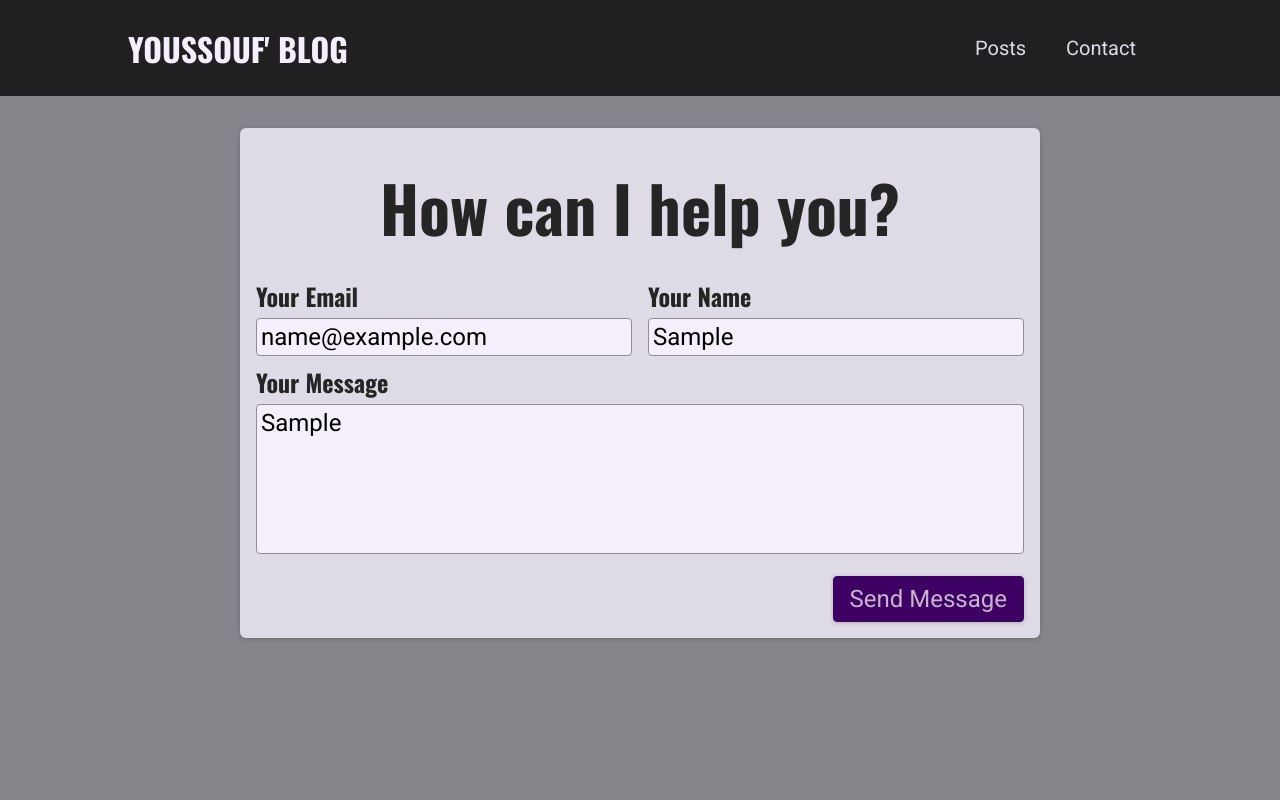
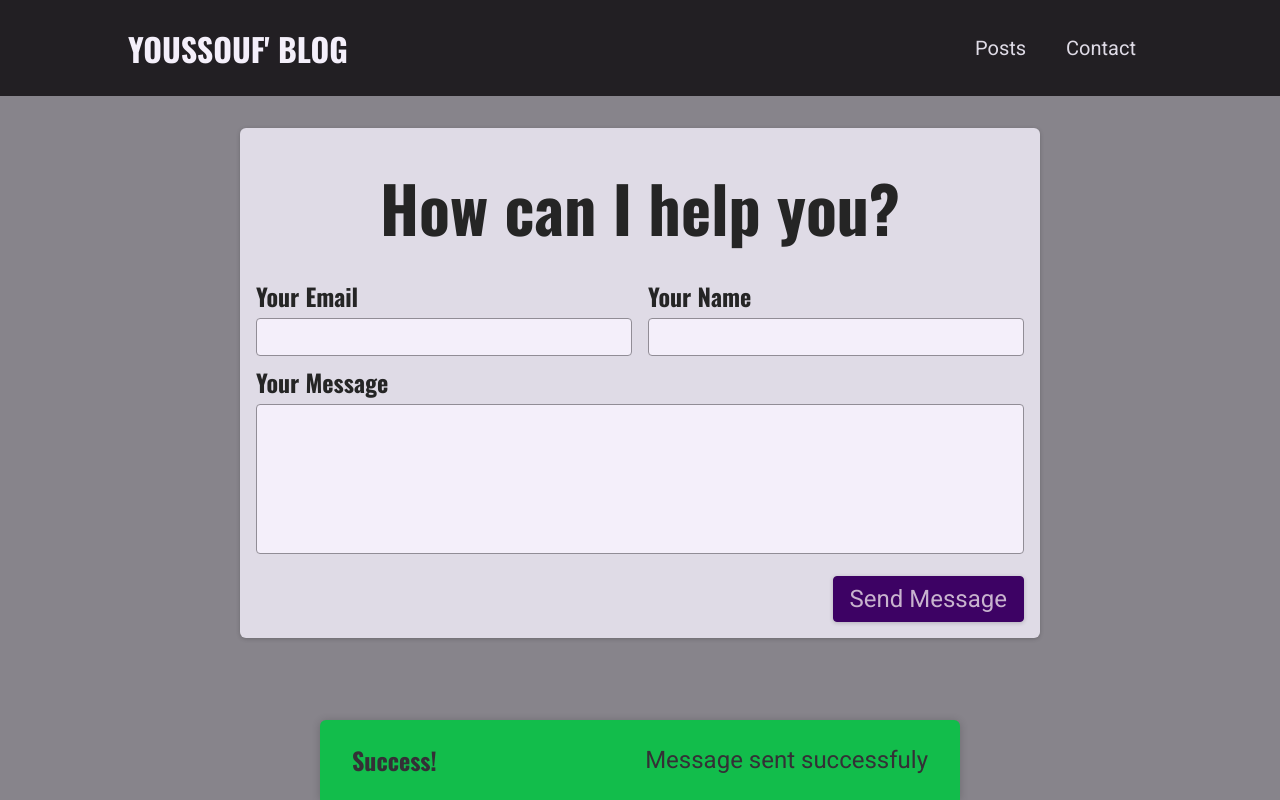
Before and after one commit to youdiallo/blog-app, a Next.js app: page /contact in a window 1280 px wide. Both pictures are taken after typing "name@example.com", "Sample", "Sample" into the empty fields and a click on the button "Send Message". Built offline with nearby package versions, Linux system fonts and the light colour scheme.

Commit message:
Adding UI Feedback with notification

```diff
--- a/components/contact/contact-form.js
+++ b/components/contact/contact-form.js
@@ -1,5 +1,21 @@
-import { useRef } from 'react';
+import { useRef, useState, useEffect } from 'react';
 import classes from './contact-form.module.css';
+import Notification from '../../ui/notification';
+
+async function sendContactData(contactData) {
+    const response =  await fetch('/api/contact', {
+        method: 'POST',
+        body: JSON.stringify(contactData),
+        headers: {
+            'Content-Type': 'application/json'
+        }
+    });
+    const rspData = await response.json();
+
+    if(!response.ok) {
+        throw new Error(rspData.message || 'Something went wrong!');
+    }
+}
 
 function ContactForm() {
 
@@ -7,29 +23,70 @@ function ContactForm() {
     const emailRef = useRef();
     const messageRef = useRef();
 
-    function formSubmitHandler(event) {
+    const [ requestStatus, setResquestStatus] = useState(); //'pendding', 'success', or 'error'
+    const [ requestError, setResquestError ] = useState();
+
+    useEffect(() => {
+
+        if(requestStatus === 'success' || requestStatus === 'error') {
+            const timer = setTimeout(() => {
+                setResquestStatus(null);
+                setResquestError(null);
+            }, 3000);
+
+            return () => clearTimeout(timer);
+        }
+
+    }, [requestStatus])
+
+    async function formSubmitHandler(event) {
         event.preventDefault();
 
         const enteredEmail = emailRef.current.value;
         const enteredName = nameRef.current.value;
         const enteredMessage = messageRef.current.value;
 
-        //Optional input validation
-        fetch('/api/contact', {
-            method: 'POST',
-            body: JSON.stringify({
+        setResquestStatus('pending');
+        try {
+            await sendContactData({
                 email: enteredEmail,
                 name: enteredName,
                 message: enteredMessage
-            }),
-            headers: {
-                'Content-Type': 'application/json'
+            });
+            setResquestStatus('success');
+            emailRef.current.value = '';
+            nameRef.current.value = '';
+            messageRef.current.value = '';
+        } catch (error) {
+            setResquestError(error.message);
+            setResquestStatus('error');
         }
-        })
-        .then(response => response.json())
-        .then(data => {
-            console.log(data);
-        });
+    }
+
+    let notification;
+
+    if(requestStatus === 'pending') {
+        notification = {
+            status: 'pending',
+            title: 'Sending message...',
+            message: 'Your message is on its way!'
+        };
+    }
+
+    if(requestStatus === 'success') {
+        notification = {
+            status: 'success',
+            title: 'Success!',
+            message: 'Message sent successfuly'
+        };
+    }
+
+    if(requestStatus === 'error') {
+        notification = {
+            status: 'error',
+            title: 'Error!',
+            message: requestError
+        };
     }
 
     return (
@@ -38,17 +95,22 @@ function ContactForm() {
         <form className={classes.form} onSubmit={formSubmitHandler}>
           <div className={classes.controls}>
             <div className={classes.control}>
-                        <label htmlFor='email'>Your Email</label>
-                        <input type='email' id='email' required ref={emailRef}/>
+              <label htmlFor="email">Your Email</label>
+              <input type="email" id="email" required ref={emailRef} />
             </div>
             <div className={classes.control}>
-                        <label htmlFor='name'>Your Name</label>
-                        <input type='text' id='name' required ref={nameRef}/>
+              <label htmlFor="name">Your Name</label>
+              <input type="text" id="name" required ref={nameRef} />
             </div>
           </div>
           <div className={classes.control}>
-                    <label htmlFor='message'>Your Message</label>
-                    <textarea id='message' rows='5' required ref={messageRef}></textarea>
+            <label htmlFor="message">Your Message</label>
+            <textarea
+              id="message"
+              rows="5"
+              required
+              ref={messageRef}
+            ></textarea>
           </div>
 
           <div className={classes.actions}>
@@ -56,6 +118,13 @@ function ContactForm() {
           </div>
         </form>
 
+        {notification && (
+          <Notification
+            status={notification.status}
+            title={notification.title}
+            message={notification.message}
+          />
+        )}
       </section>
     );
 }
--- a/package.json
+++ b/package.json
@@ -10,6 +10,7 @@
   },
   "dependencies": {
     "gray-matter": "^4.0.3",
+    "mongodb": "^4.12.1",
     "next": "13.0.6",
     "react": "18.2.0",
     "react-dom": "18.2.0",
--- a/pages/api/contact.js
+++ b/pages/api/contact.js
@@ -1,4 +1,6 @@
-function handler(req, res) {
+import { MongoClient }  from 'mongodb';
+
+async function handler(req, res) {
     if(req.method === 'POST') {
         const { email, name, message } = req.body;
 
@@ -24,9 +26,29 @@ function handler(req, res) {
         };
         console.log(newMessage);
 
-        res
-        .status(201)
-        .json({
+        let mongoClient;
+        try {
+            mongoClient = await MongoClient.connect('mongodb+srv://youdiallo:zaUTehkFu5lnb5HO@cluster0.db97nxc.mongodb.net/?retryWrites=true&w=majority');
+        } catch(error){
+            console.log(error);
+            res.status(500).json({
+                message: 'Can not connect to the database!'
+            });
+            return;
+        }
+        const db = mongoClient.db('blog-app');
+        try {
+            const result = db.collection('messages').insertOne(newMessage);
+            newMessage.id = result.insertedId;
+        } catch (error) {
+            console.log(error);
+            res.status(500).json({
+                message: 'Can insert data to the database!'
+            });
+            return;
+        }
+
+        res.status(201).json({
             sentmessage: newMessage
         })
 
--- /dev/null
+++ b/ui/notification.js
@@ -0,0 +1,28 @@
+import ReactDOM from 'react-dom';
+
+import classes from './notification.module.css';
+
+function Notification(props) {
+  const { title, message, status } = props;
+
+  let statusClasses = '';
+
+  if (status === 'success') {
+    statusClasses = classes.success;
+  }
+
+  if (status === 'error') {
+    statusClasses = classes.error;
+  }
+
+  const cssClasses = `${classes.notification} ${statusClasses}`;
+
+  return (
+    <div className={cssClasses}>
+      <h2>{title}</h2>
+      <p>{message}</p>
+    </div>
+  );
+}
+
+export default Notification;
--- /dev/null
+++ b/ui/notification.module.css
@@ -0,0 +1,43 @@
+.notification {
+  display: flex;
+  justify-content: space-between;
+  align-items: center;
+  color: var(--color-grey-100);
+  background-color: var(--color-grey-800);
+  padding: 0 var(--size-8);
+  box-shadow: 0 1px 8px rgba(0, 0, 0, 0.2);
+  position: fixed;
+  height: 5rem;
+  bottom: 0;
+  width: 100%;
+  left: 0;
+  border-top-right-radius: 0;
+  border-top-left-radius: 0;
+}
+
+.notification h2 {
+  font-size: var(--size-6);
+  margin: 0;
+}
+
+.notification p {
+  margin: 0;
+}
+
+.success {
+  background-color: var(--color-success-500);
+  color: var(--color-grey-800);
+}
+
+.error {
+  background-color: var(--color-error-500);
+}
+
+@media (min-width: 768px) {
+  .notification {
+    width: 40rem;
+    left: calc(50% - 20rem);
+    border-top-right-radius: 6px;
+    border-top-left-radius: 6px;
+  }
+}
```
Also changed, not shown: 1 other file (tests, documents, lock files or other folders). Lines whose indentation alone changed are shown as unchanged.
